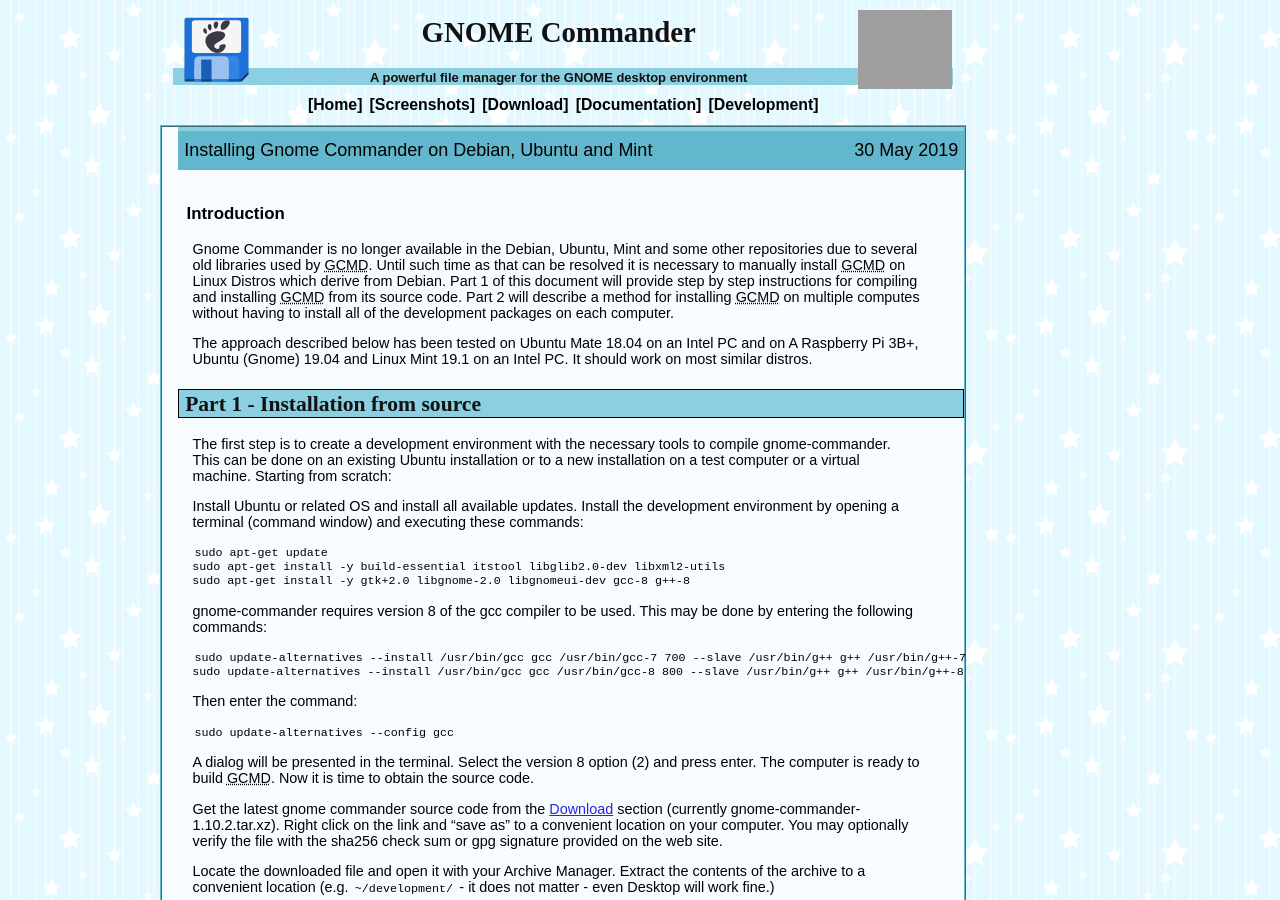
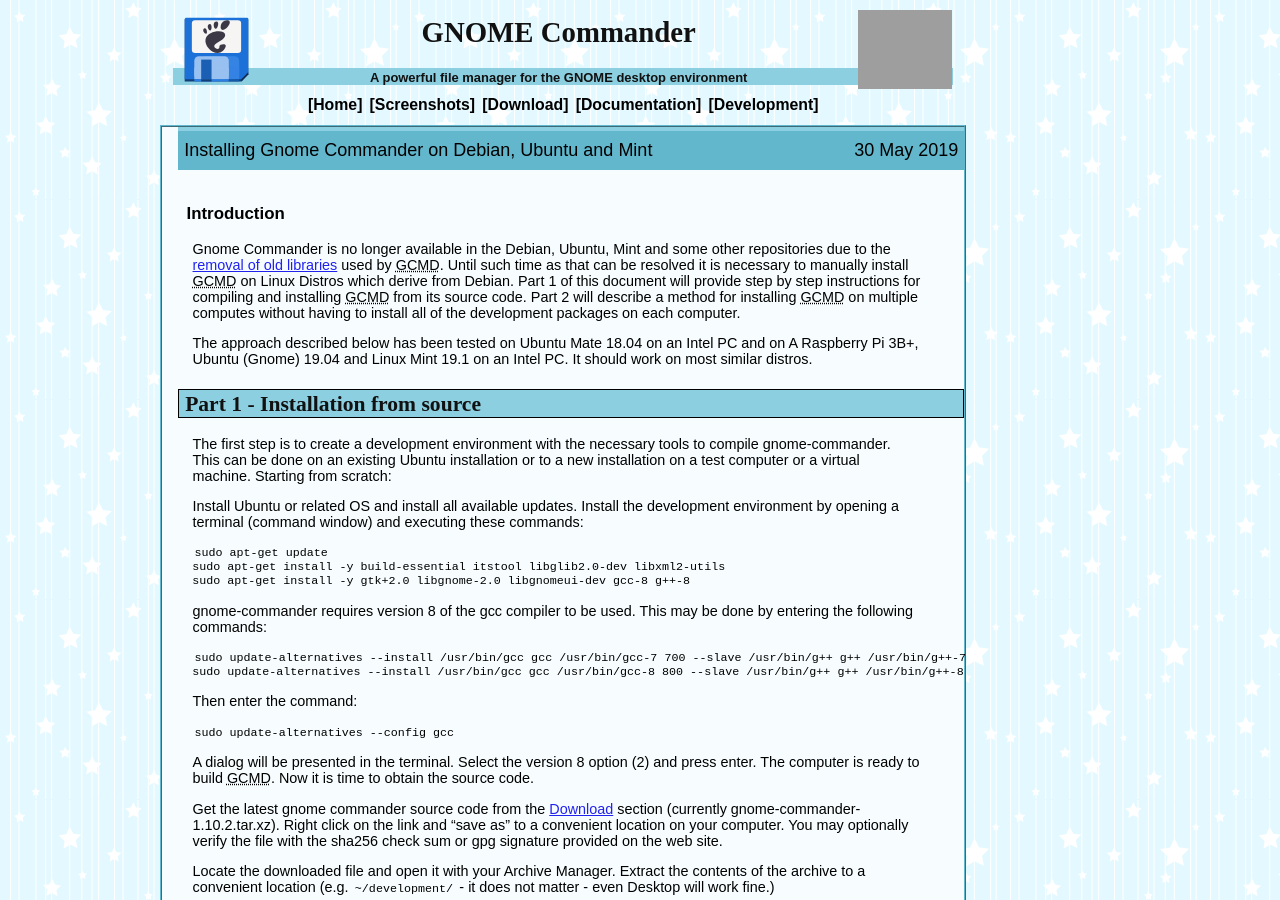
Before and after one commit to gcmd/gcmd.github.io, a Jekyll site: the page built from _posts/2019-05-30-gcmd-ubuntu-deb.md, in a window 1280 px wide and 900 px high. Built offline with Jekyll 4.4.1, drawn with Linux system fonts in a browser that asks for light colours; grey boxes are pictures that could not be loaded.

Commit message:
Link to debian removal notice

```diff
--- a/_posts/2019-05-30-gcmd-ubuntu-deb.md
+++ b/_posts/2019-05-30-gcmd-ubuntu-deb.md
@@ -8,7 +8,7 @@
 ### Introduction
 
 Gnome Commander is no longer available in the Debian, Ubuntu, Mint and
-some other repositories due to several old libraries used by GCMD. Until
+some other repositories due to the [removal of old libraries](https://bugs.debian.org/cgi-bin/bugreport.cgi?bug=912383) used by GCMD. Until
 such time as that can be resolved it is necessary to manually install
 GCMD on Linux Distros which derive from Debian. Part 1 of this document
 will provide step by step instructions for compiling and installing GCMD
```
